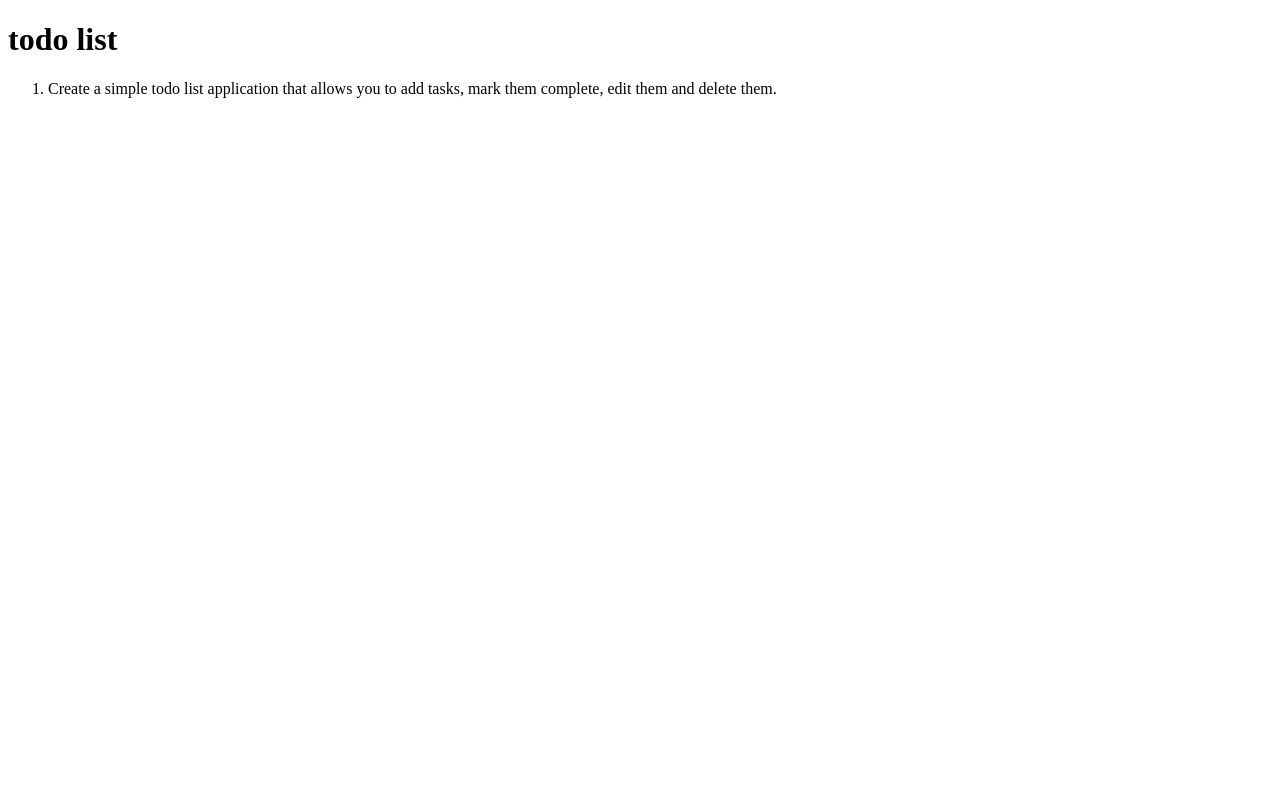
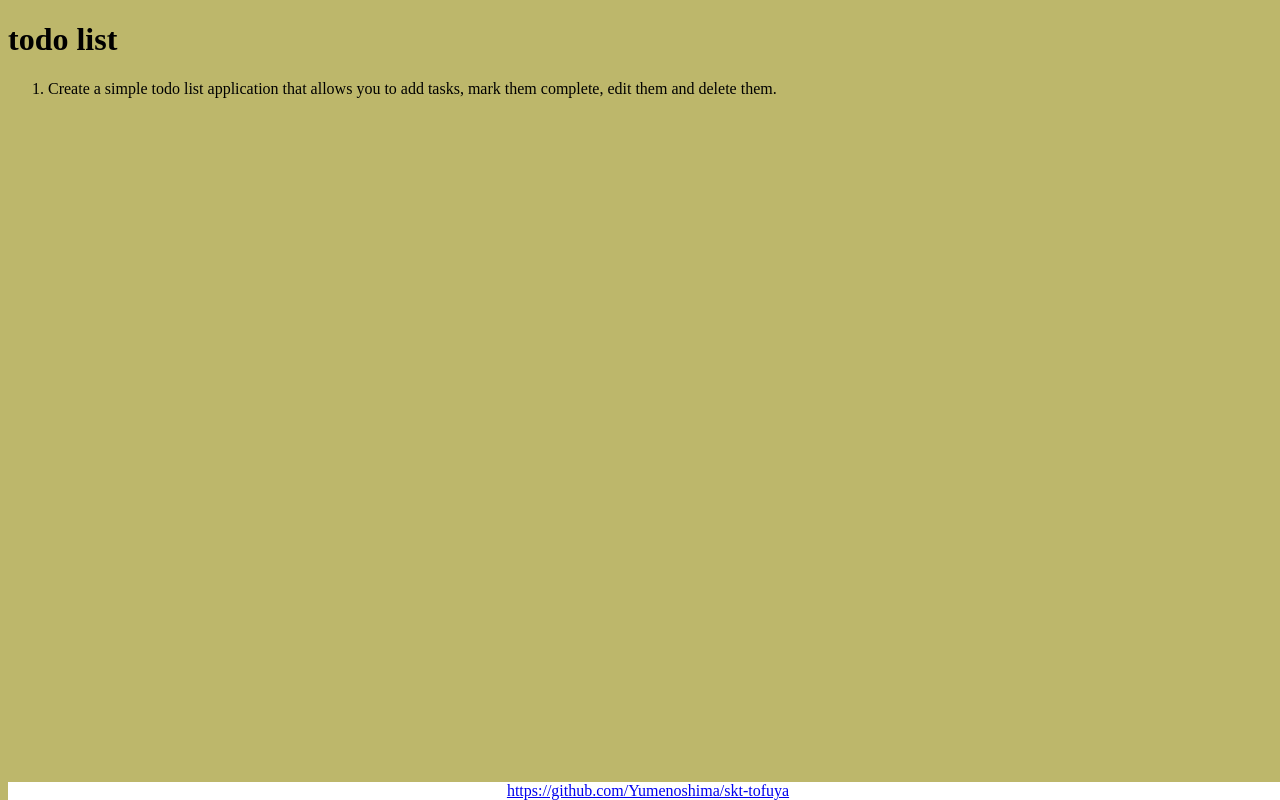
Before and after one commit to Yumenoshima/skt-tofuya, a plain HTML site: page todo_list.html in a window 1280 px wide. Drawn offline with Linux system fonts and the light colour scheme.

Commit message:
added footers

```diff
--- a/todo_list.html
+++ b/todo_list.html
@@ -3,6 +3,18 @@
 <head>
     <meta charset="UTF-8">
     <title>todolist</title>
+    <style>
+        body {
+            background-color: darkkhaki;
+        }
+        .footer {
+            background-color: #FFF;
+            position:fixed;
+            bottom: 0;
+            width: 100%;
+            text-align: center;
+        }
+    </style>
 </head>
 <body>
 <h1>todo list</h1>
@@ -10,7 +22,9 @@
     <li>Create a simple todo list application that allows you to add tasks, mark them complete, edit them and delete them.</li>
 </ol>
 
-<h2></h2>
+<div class="footer">
+    <a href="https://github.com/Yumenoshima/skt-tofuya">https://github.com/Yumenoshima/skt-tofuya</a>
+</div>
 
 </body>
 </html>
```
Also changed, not shown: index.html (+16 -0 lines), ranking.html (+16 -0 lines).
